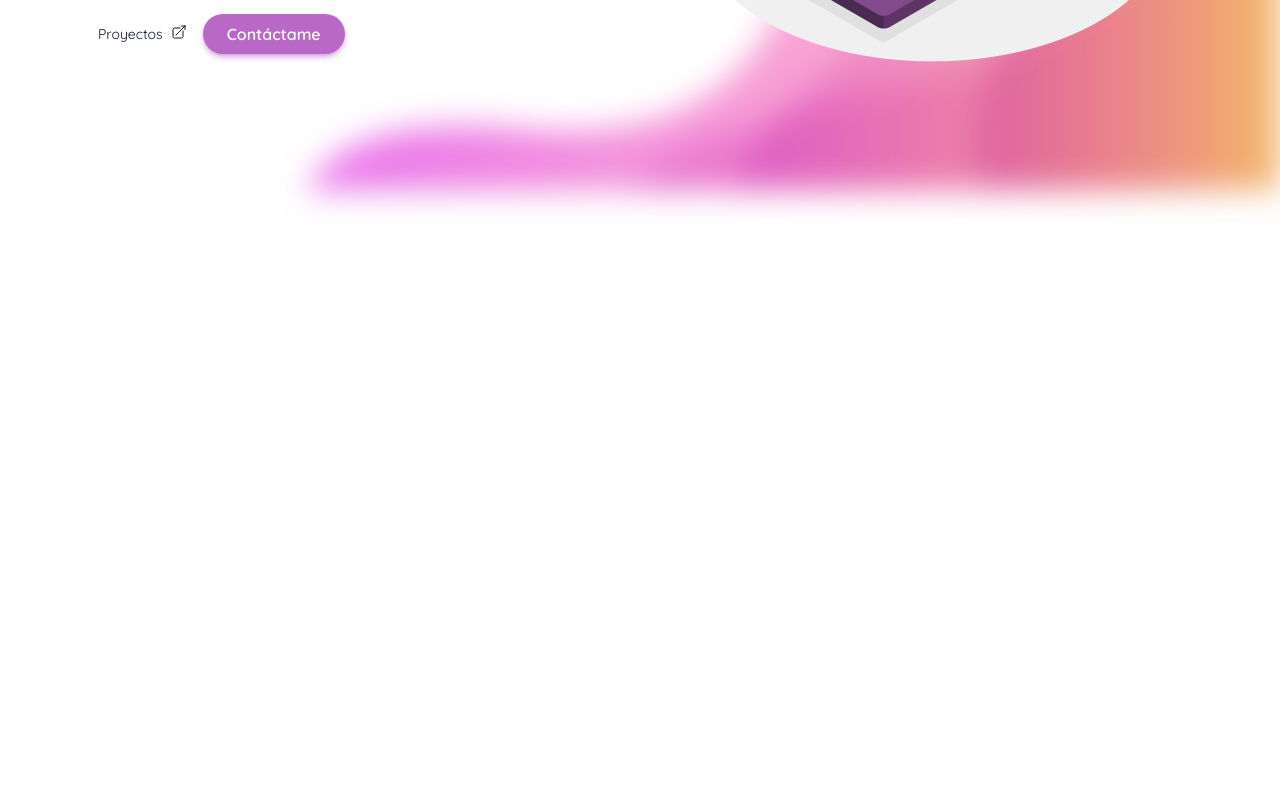
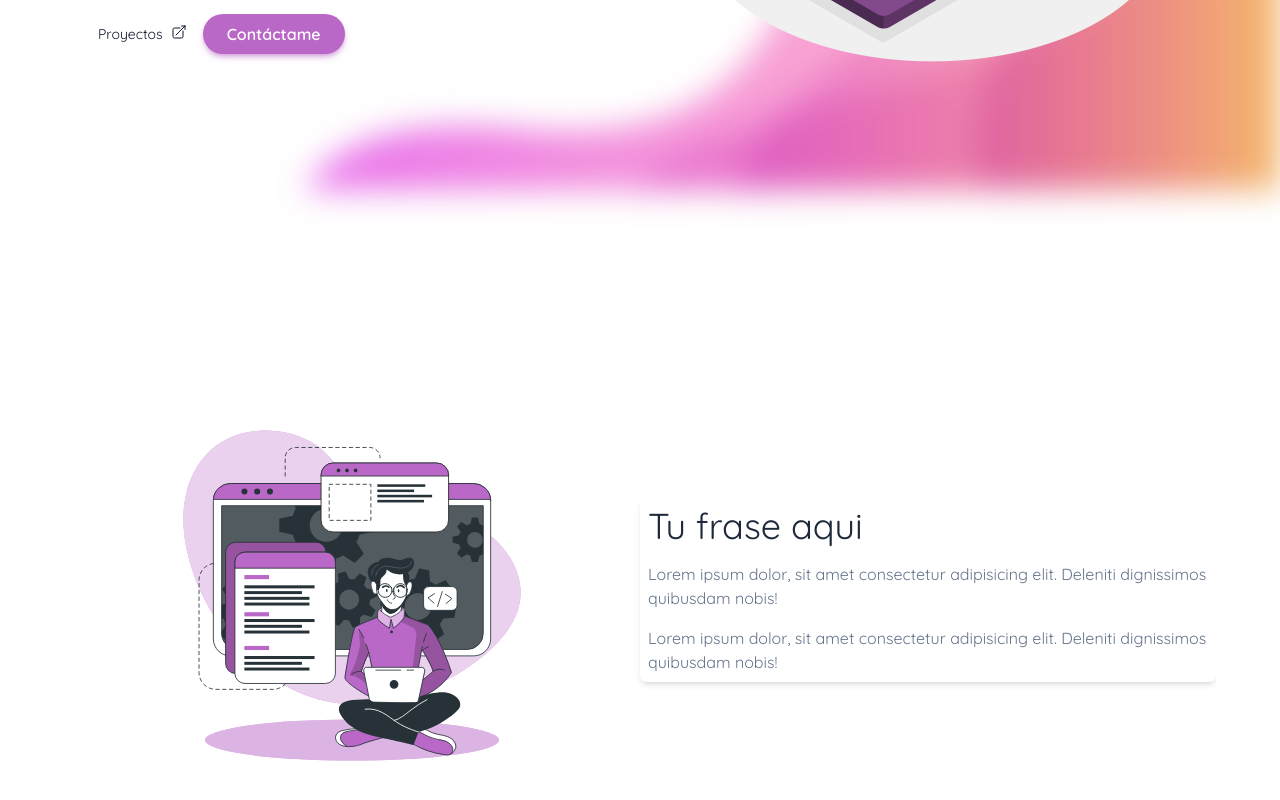
Before and after one commit to AlexisNMunoz/landigStructure, a React (Vite) app: page / in a window 1280 px wide. Shown: the part 610-1410 px from the top of the page. Before the commit the page ends 800 px from the top, so only its background shows below. Built offline with nearby package versions, Linux system fonts and the light colour scheme; what tailwindcss-animated would draw is missing.

Commit message:
add: about me

```diff
--- a/src/App.jsx
+++ b/src/App.jsx
@@ -1,3 +1,5 @@
+
+import AboutMe from "./components/AboutMe"
 import Header from "./components/Header"
 import Hero from "./components/Hero"
 
@@ -9,8 +11,9 @@ function App() {
       <Header />
       <main>
         <Hero />
+        <AboutMe />
 
-        <div className="fixed h-full -z-10 inset-0  blur-lg">
+        <div className=" fixed h-full -z-10 inset-0  blur-lg">
           <img src="./fondolg.png" alt="fondo" className="w-full object-cover h-full" />
         </div>
 
--- /dev/null
+++ b/src/components/AboutMe.jsx
@@ -0,0 +1,19 @@
+
+export default function AboutMe() {
+    return (
+        <section className="h-screen flex justify-center items-center">
+            <div className="wrapper grid grid-cols-1 md:grid-cols-2 items-center">
+                <div className="space-y-4 bg-white  p-2 shadow-md rounded-md md:order-1">
+                    <h2 className="text-4xl text-center md:text-left text-slate-800">Tu frase aqui</h2>
+                    <p className="text-slate-500">Lorem ipsum dolor, sit amet consectetur adipisicing elit. Deleniti dignissimos quibusdam nobis!</p>
+                    <p className=" text-slate-500">Lorem ipsum dolor, sit amet consectetur adipisicing elit. Deleniti dignissimos quibusdam nobis!</p>
+                </div>
+
+                <div>
+                    <img src="/about.svg" alt="imagen" className="max-w-96 mx-auto" />
+                </div>
+
+            </div>
+        </section>
+    )
+}
```
Also changed, not shown: public/about.svg (added).
